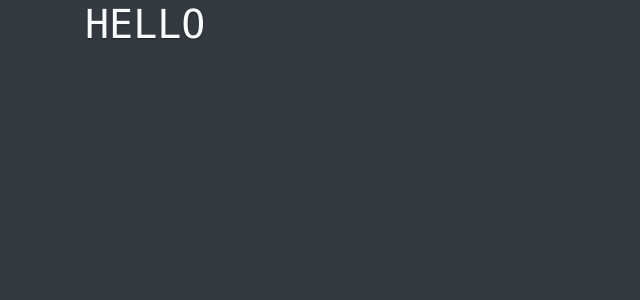
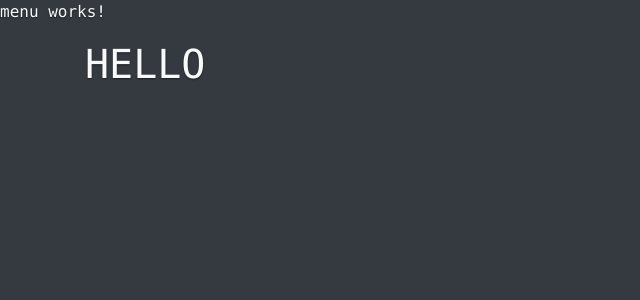
Before and after one commit to hydrogen2oxygen/Finalministry-Territories, an Angular app in the folder src/main/ui/: page / in a window 1280 px wide. Shown: the top 300 px of the page, without its empty margins (0-640 px from the left). Built offline with nearby package versions, Linux system fonts and the light colour scheme.

Commit message:
the beginning of a menu

```diff
--- a/src/main/ui/src/app/app.module.ts
+++ b/src/main/ui/src/app/app.module.ts
@@ -2,13 +2,15 @@ import { BrowserModule } from '@angular/platform-browser';
 import { NgModule } from '@angular/core';
 
 import { AppRoutingModule } from './app-routing.module';
-import { AppComponent } from './components/app.component';
+import { AppComponent } from './components/app/app.component';
 import { NgbModule } from "@ng-bootstrap/ng-bootstrap";
 import { ToastrModule } from "ngx-toastr";
+import { MenuComponent } from './components/menu/menu.component';
 
 @NgModule({
   declarations: [
-    AppComponent
+    AppComponent,
+    MenuComponent
   ],
   imports: [
     NgbModule,
--- a/src/main/ui/src/app/components/app.component.html
+++ /dev/null
@@ -1,3 +0,0 @@
-<h1>HELLO</h1>
-
-<router-outlet></router-outlet>
--- /dev/null
+++ b/src/main/ui/src/app/components/app/app.component.html
@@ -0,0 +1,5 @@
+<app-menu></app-menu>
+<div class="container">
+  <h1>HELLO</h1>
+</div>
+<router-outlet></router-outlet>
--- /dev/null
+++ b/src/main/ui/src/app/components/menu/menu.component.html
@@ -0,0 +1 @@
+<p>menu works!</p>
--- /dev/null
+++ b/src/main/ui/src/app/components/menu/menu.component.ts
@@ -0,0 +1,15 @@
+import { Component, OnInit } from '@angular/core';
+
+@Component({
+  selector: 'app-menu',
+  templateUrl: './menu.component.html',
+  styleUrls: ['./menu.component.sass']
+})
+export class MenuComponent implements OnInit {
+
+  constructor() { }
+
+  ngOnInit() {
+  }
+
+}
--- a/src/main/ui/src/index.html
+++ b/src/main/ui/src/index.html
@@ -8,8 +8,6 @@
   <link rel="icon" type="image/x-icon" href="favicon.ico">
 </head>
 <body class="text-light bg-dark">
-  <div class="container">
     <app-root></app-root>
-  </div>
 </body>
 </html>
```
Also changed, not shown: src/main/ui/src/app/components/app/app.component.sass (added), src/main/ui/src/app/components/app/app.component.ts (renamed from src/main/ui/src/app/components/app.component.ts), src/main/ui/src/app/components/menu/menu.component.sass (added), 2 other files (tests, documents, lock files or other folders).
